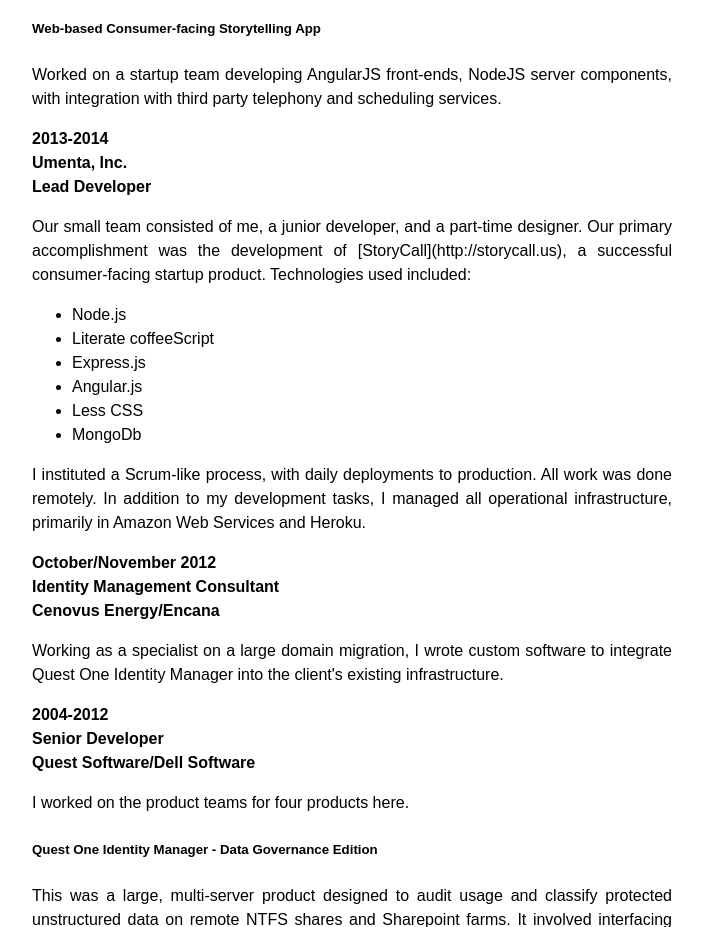
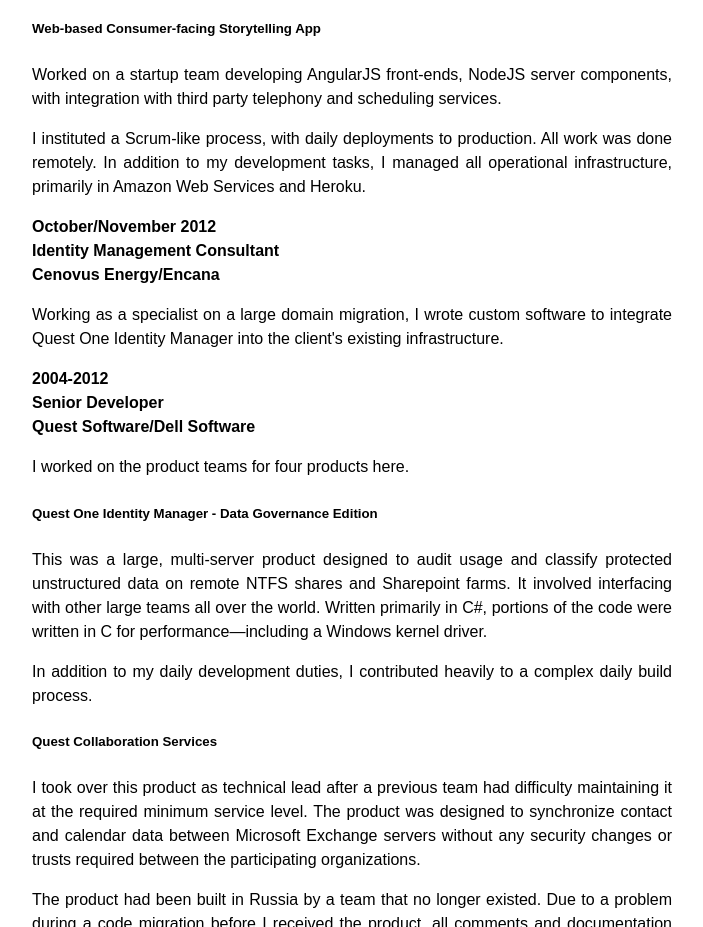
Before and after one commit to brentrockwood/cv, a website: page cv.jade in a window 1280 px wide. Shown: the part 980-1907 px from the top of the page, without its empty margins (288-991 px from the left). Drawn offline with nearby package versions, Linux system fonts and the light colour scheme; files that its build step writes are made by us from their sources.

Commit message:
Remove umenta.

```diff
--- a/cv.jade
+++ b/cv.jade
@@ -43,21 +43,6 @@
         h5 Web-based Consumer-facing Storytelling App
 
         p Worked on a startup team developing AngularJS front-ends, NodeJS server components, with integration with third party telephony and scheduling services.
-
-      .job
-        h4 2013-2014
-        h4 Umenta, Inc.
-        h4 Lead Developer
-
-        p Our small team consisted of me, a junior developer, and a part-time designer.  Our primary accomplishment was the development of [StoryCall](http://storycall.us), a successful consumer-facing startup product.  Technologies used included:
-
-        ul
-          li Node.js
-          li Literate coffeeScript
-          li Express.js
-          li Angular.js
-          li Less CSS
-          li MongoDb
 
         p I instituted a Scrum-like process, with daily deployments to production.  All work was done remotely.  In addition to my development tasks, I managed all operational infrastructure, primarily in Amazon Web Services and Heroku.
 
```
